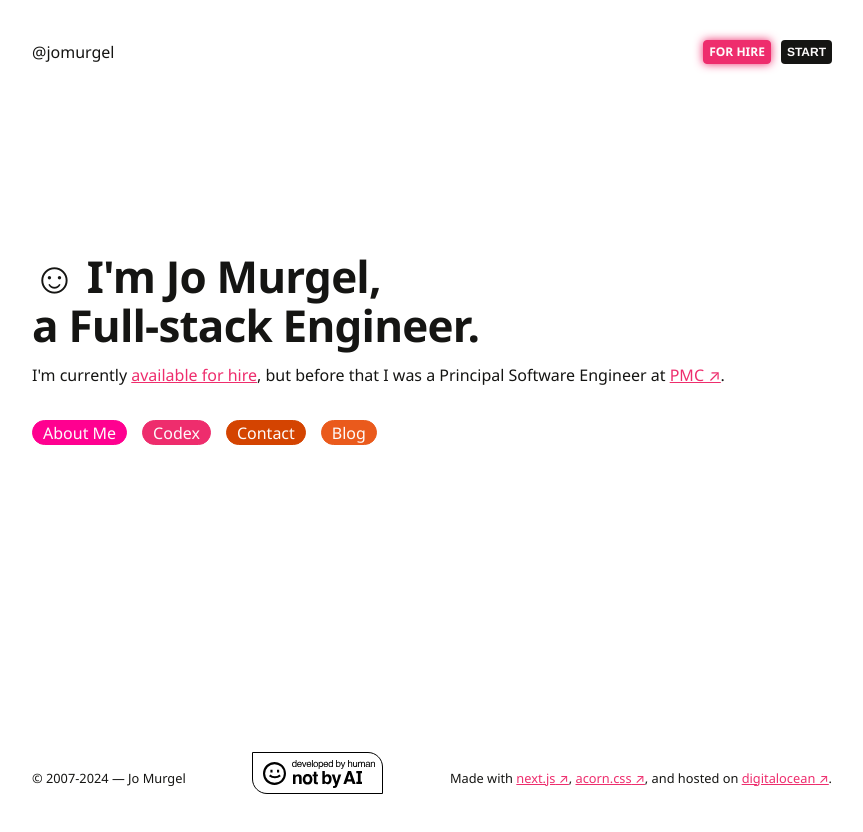
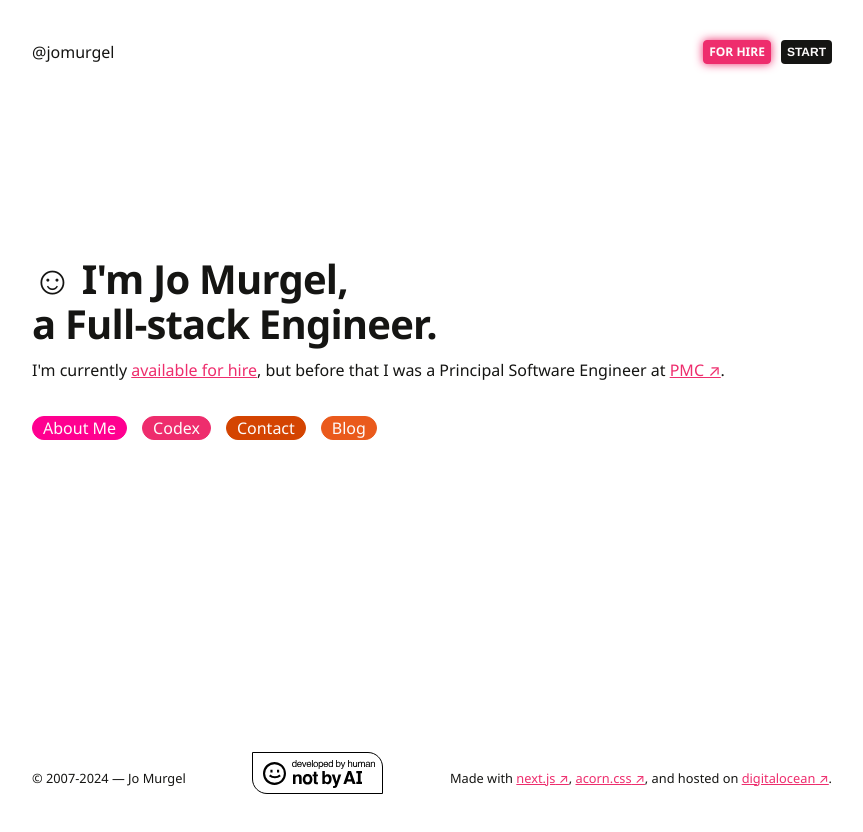
Before and after one commit to jomurgel/jomurgel-learn, a Next.js app: page / in a window 1280 px wide. Shown: the top 832 px of the page, without its empty margins (208-1071 px from the left). Built offline with nearby package versions, Linux system fonts and the light colour scheme.

Commit message:
Update style.scss

```diff
--- a/src/scss/style.scss
+++ b/src/scss/style.scss
@@ -935,7 +935,7 @@ h6 {
 }
 
 h1 {
-  font-size: 275%;
+  font-size: 250%;
   letter-spacing: -0.05rem;
   line-height: 1.125;
 }
```
